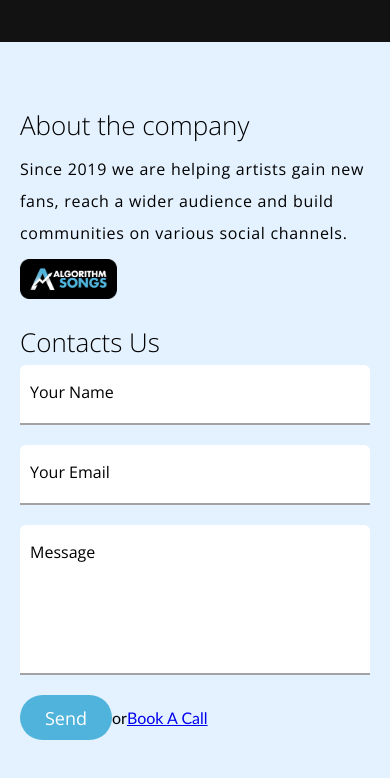
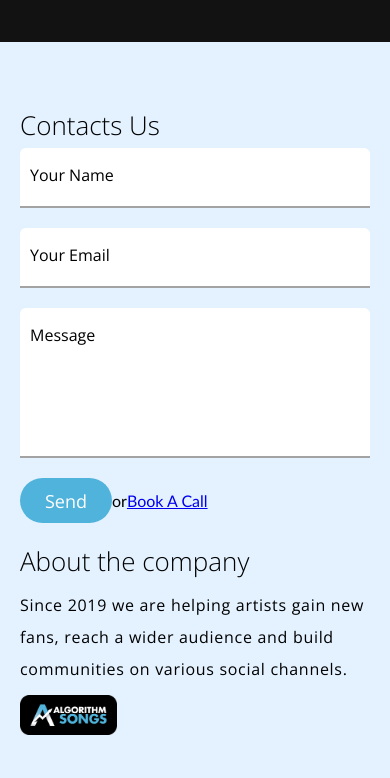
Before and after one commit to MantasUrb/19-algosongs, a website with bundled scripts: page index.html in a window 390 px wide. Shown: the part 8691-9469 px from the top of the page. Built offline with nearby package versions, Linux system fonts and the light colour scheme.

Commit message:
form looks and works as supposed to #15

```diff
--- a/css/components/form.css
+++ b/css/components/form.css
@@ -22,6 +22,12 @@
     left: 10px;
     font-size: var(--fs-200);
     pointer-events: none;
+
+    /* NOT SURE IF NEEDED */
+    -webkit-transition: 0.3s ease;
+    -moz-transition: 0.3s ease;
+    -o-transition: 0.3s ease;
+    transition: 0.3s ease;
 }
 .form > .form-row > input, textarea {
     outline: none;
@@ -42,15 +48,27 @@
     input:focus~.bar::before,
     textarea:focus~.bar::before,
     input:focus~.bar::after,
-    textarea:focus~.bar::after
-    {
-        animation: border-in 500ms forwards;
+    textarea:focus~.bar::after {
+        animation: border-in 0.5s ease forwards;
 }
+
+
+
 .form > .form-row >
     input:focus~label,
-    textarea:focus~label {
-        animation: smaller-label 500ms forwards;
+    textarea:focus~label,
+    input:valid~.label-name,
+    input:not(:placeholder-shown)~.label-email,
+    textarea:valid~.label-message {
+        transform: translateY(-75%);
+        font-size: var(--fs-50)!important;
 }
+
+/* * input:valid~label,
+textarea:valid~label */
+
+
+
 .bar::after {
     content: '';
     position: absolute;
@@ -75,12 +93,11 @@
         width: 50%;
     }
 }
-@keyframes smaller-label {
+/* @keyframes smaller-label {
     0% {
         font-size: var(--fs-200);
     }
     100% {
-        top: 3px;
-        font-size: var(--fs-50);
+
     }
-}
+} */
--- a/index.html
+++ b/index.html
@@ -207,8 +207,33 @@
     </section>
     <!-- PARTNERS SECTION END -->
     <!-- FOOTER START -->
-    <footer class="container bg-light">
+    <footer id="contact" class="container bg-light">
         <div class="row">
+            <div class="col-12 col-md-5">
+                <h3>Contacts Us</h3>
+                <form class="form">
+                    <div class="form-row">
+                        <input type="text" id="name" maxlength="45" autocomplete="off" required="required">
+                        <label class="label-name" for="">Your Name</label>
+                        <span class="bar"></span>
+                    </div>
+                    <div class="form-row">
+                        <input type="email" id="email" maxlength="60" placeholder=" " required="required">
+                        <label class="label-email" for="">Your Email</label>
+                        <span class="bar"></span>
+                    </div>
+                    <div class="form-row">
+                        <textarea name="message" id="message" maxlength="1000" required="required"></textarea>
+                        <label class="label-message" for="">Message</label>
+                        <span class="bar"></span>
+                    </div>
+                    <div class="form-row">
+                        <button type="submit">Send</button>
+                        <span>or</span>
+                        <a href="#">Book A Call</a>
+                    </div>
+                </form>
+            </div>
             <div class="col-12 col-md-5 ml-md-1">
                 <h3>About the company</h3>
                 <p>Since 2019 we are helping artists gain new fans, reach a wider audience and build communities on various social channels.</p>
@@ -222,30 +247,6 @@
                     <li><i class="fa fa-angle-right"></i><a href="https://calendly.com/laurynas-brovka/discover" target="_blank">Get In Touch</a></li>
                 </ul>
             </div> -->
-            <div class="col-12 col-md-5">
-                <h3>Contacts Us</h3>
-                <form class="form">
-                    <div class="form-row">
-                        <input type="text" id="name" maxlength="45">
-                        <span class="bar"></span>
-                        <label class="label" for="">Your Name</label>
-                    </div>
-                    <div class="form-row">
-                        <input type="email" id="email" maxlength="60">
-                        <span class="bar"></span>
-                        <label class="label" for="">Your Email</label>
-                    </div>
-                    <div class="form-row">
-                        <textarea name="message" id="message" maxlength="1000"></textarea>
-                        <span class="bar"></span>
-                        <label class="label" for="">Message</label>
-                    </div>
-                    <div class="form-row">
-                        <button type="submit">Send</button>
-                        <span>or</span>
-                        <a href="#">Book A Call</a>
-                    </div>
-                </form>
                 <!-- <h3>Contacts Us</h3>
                 <ul>
                     <li><i class="fa fa-globe"></i>Sweden</li>
@@ -253,7 +254,6 @@
                     <li><i class="fa fa-envelope"></i><a href="mailto: laurynas@algosongs.com">laurynas@algosongs.com</a></li>
                     <li></li>
                     </ul> -->
-            </div>
         </div>
     </footer>
     <!-- FOOTER END -->
--- /dev/null
+++ b/js/components/form.js
@@ -0,0 +1,17 @@
+function form () {
+
+    const inputFields = document.querySelectorAll('input, textarea');
+    const inputLabels = document.querySelectorAll('label');
+
+
+
+    // for (const inputField of inputFields) {
+    //     console.log(inputField.value);
+    //     if (!inputField.value.lenght == 0) {
+
+    //     }
+    // }
+
+}
+
+export { form }
--- a/js/home.js
+++ b/js/home.js
@@ -1,6 +1,7 @@
 // import JS modules
 import { discordChartData } from './data/discordChart.js'
 
+import { form } from './components/form.js'
 import { nav } from './components/nav.js'
 import { hamburger } from './components/hamburger.js'
 import { discordChart } from './components/discordChart.js';
@@ -38,5 +39,5 @@ discordChart('.discord-chart', discordChartData)
 
 
 // <!-- FOOTER START -->
-
+form();
 // <!-- FOOTER END -->
```
